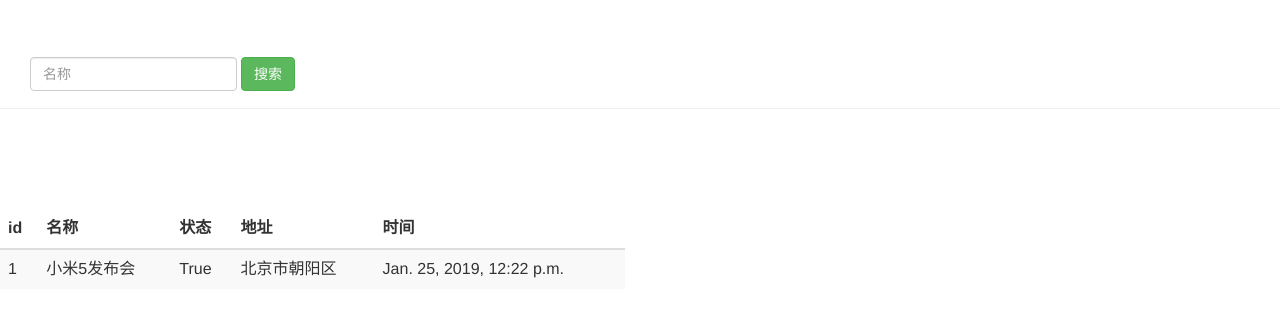
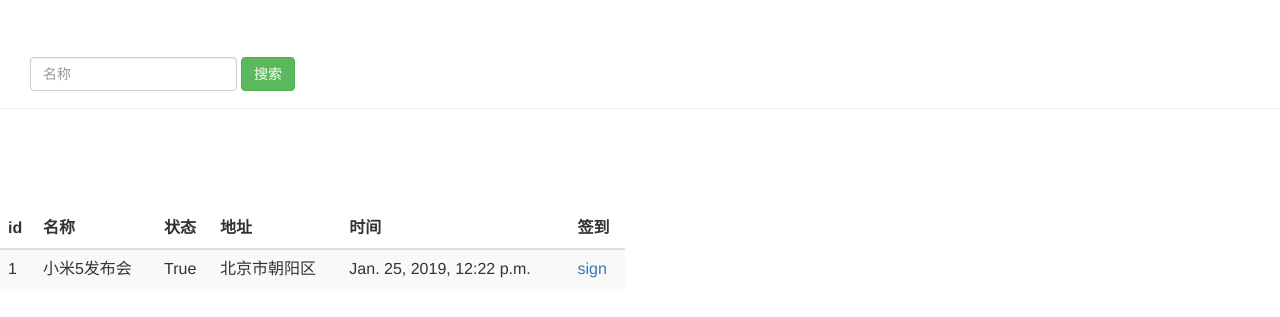
Before and after one commit to Hoobo0714/guest, a Django app: page /search_name/ in a window 1280 px wide. Shown: the part 51-368 px from the top of the page. Run offline with Django 3.2, Linux system fonts and the light colour scheme; a user stored in the database is signed in; data comes from the database, SQL or seed files in the repository; some libraries are stand-ins or nearby versions.

Commit message:
add sign and logout

```diff
--- a/guest/urls.py
+++ b/guest/urls.py
@@ -14,7 +14,7 @@ Including another URLconf
     2. Add a URL to urlpatterns:  path('blog/', include('blog.urls'))
 """
 from django.contrib import admin
-from django.urls import path
+from django.urls import path,re_path
 from sign import views
 
 urlpatterns = [
@@ -25,4 +25,7 @@ urlpatterns = [
     path('search_name/',views.search_name),
     path('guest_manage/',views.guest_manage),
     path('search_realname/',views.search_realname),
+    re_path('sign_index/(?P<event_id>[0-9]+)',views.sign_index),
+    re_path('sign_index_action/(?P<event_id>[0-9]+)',views.sign_index_action),
+    path('logout/',views.logout),
 ]
--- a/sign/templates/event_manage.html
+++ b/sign/templates/event_manage.html
@@ -44,7 +44,7 @@
                 <table class="table table-striped">
                     <thead>
                         <tr>
-                            <th>id</th><th>名称</th><th>状态</th><th>地址</th><th>时间</th>
+                            <th>id</th><th>名称</th><th>状态</th><th>地址</th><th>时间</th><th>签到</th>
                         </tr>
                     </thead>
                     <tbody>
@@ -55,6 +55,9 @@
                                 <td>{{ event.status }}</td>
                                 <td>{{ event.address }}</td>
                                 <td>{{ event.start_time }}</td>
+                                <td>
+                                    <a href="/sign_index/{{ event.id }}/" target="{{ event.id }}_blank">sign</a>
+                                </td>
                             </tr>
                         {% endfor %}
                     </tbody>
--- a/sign/views.py
+++ b/sign/views.py
@@ -1,9 +1,10 @@
-from django.shortcuts import render
+from django.shortcuts import render,get_object_or_404
 from django.http import HttpResponse,HttpResponseRedirect
 from django.contrib import auth
 from django.contrib.auth.decorators import login_required
 from sign.models import Event,Guest
 from django.core.paginator import Paginator,EmptyPage,PageNotAnInteger
+
 # Create your views here.
 
 def index(request):
@@ -72,3 +73,38 @@ def search_realname(request):
     except EmptyPage:
         contracts = paginator.page(paginator.num_pages)
     return render(request,'guest_manage.html',{'user':username,'guests':contracts})
+
+#签到页面
+@login_required
+def sign_index(request,event_id):
+    event = get_object_or_404(Event,id = event_id)
+    return render(request,'sign_index.html',{'event':event})
+
+#签到动作
+@login_required
+def sign_index_action(request,event_id):
+    event = get_object_or_404(Event,id=event_id)
+    phone = request.POST.get('phone','')
+
+    result = Guest.objects.filter(phone = phone)
+    if not result:
+        return render(request,'sign_index.html',{'event':event,'hint':'phone error'})
+
+    result =Guest.objects.filter(phone = phone,event_id=event_id)
+    if not result:
+        return render(request,'sign_index.html',{'event':event,'hint':'event id or phone error.'})
+
+    result = Guest.objects.get(phone=phone,event_id=event_id)
+    if result.sign:
+        return render(request,'sign_index.html',{'event':event,'hint':'user has sign in'})
+
+    else:
+        Guest.objects.filter(phone=phone,event_id=event_id).update(sign = '1')
+        return render(request,'sign_index.html',{'event':event,'hint':'sign in success','guest':result})
+
+#退出登录
+@login_required
+def logout(request):
+    auth.logout(request)   #退出登录
+    response = HttpResponseRedirect('/index/')
+    return response
```
Also changed, not shown: sign/templates/sign_index.html (added, +46 -0 lines), sign/migrations/0001_initial.py (added).
